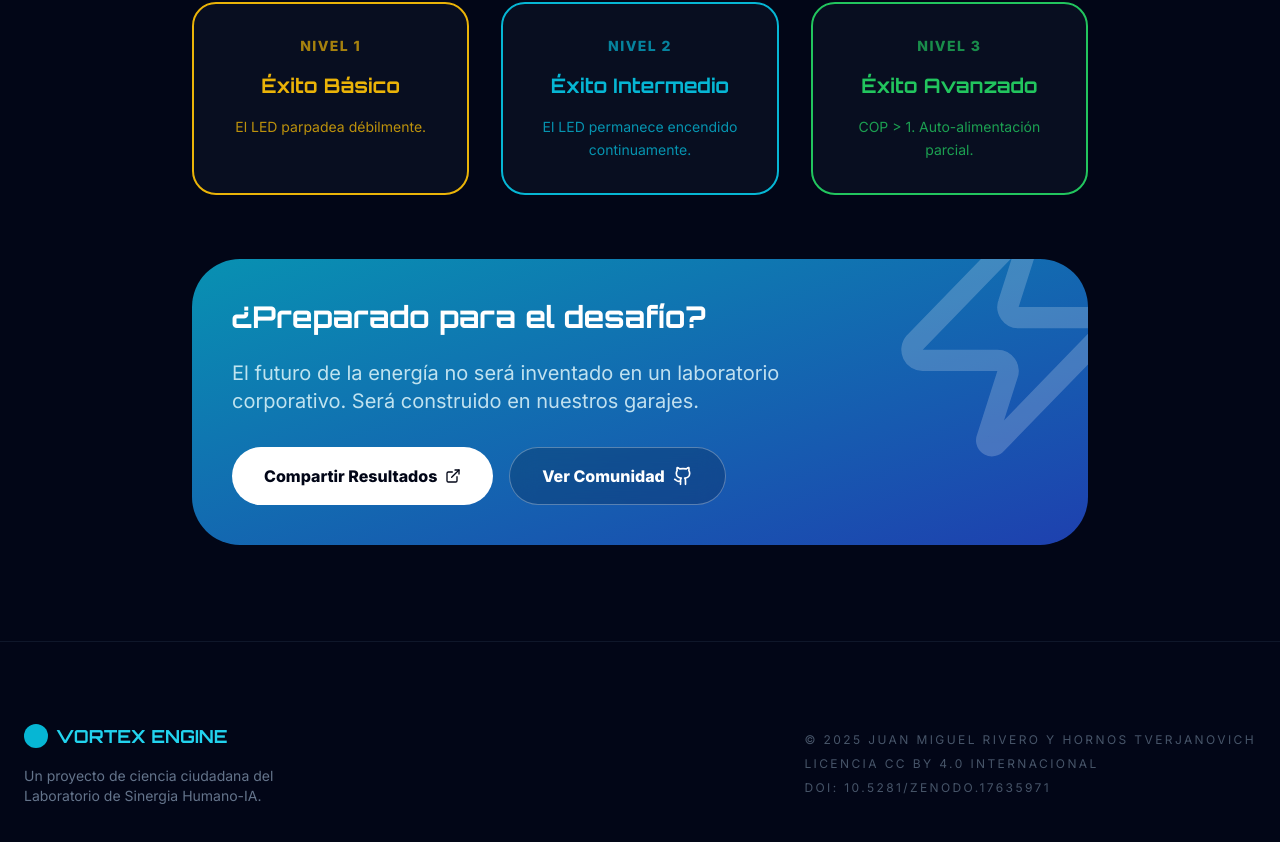
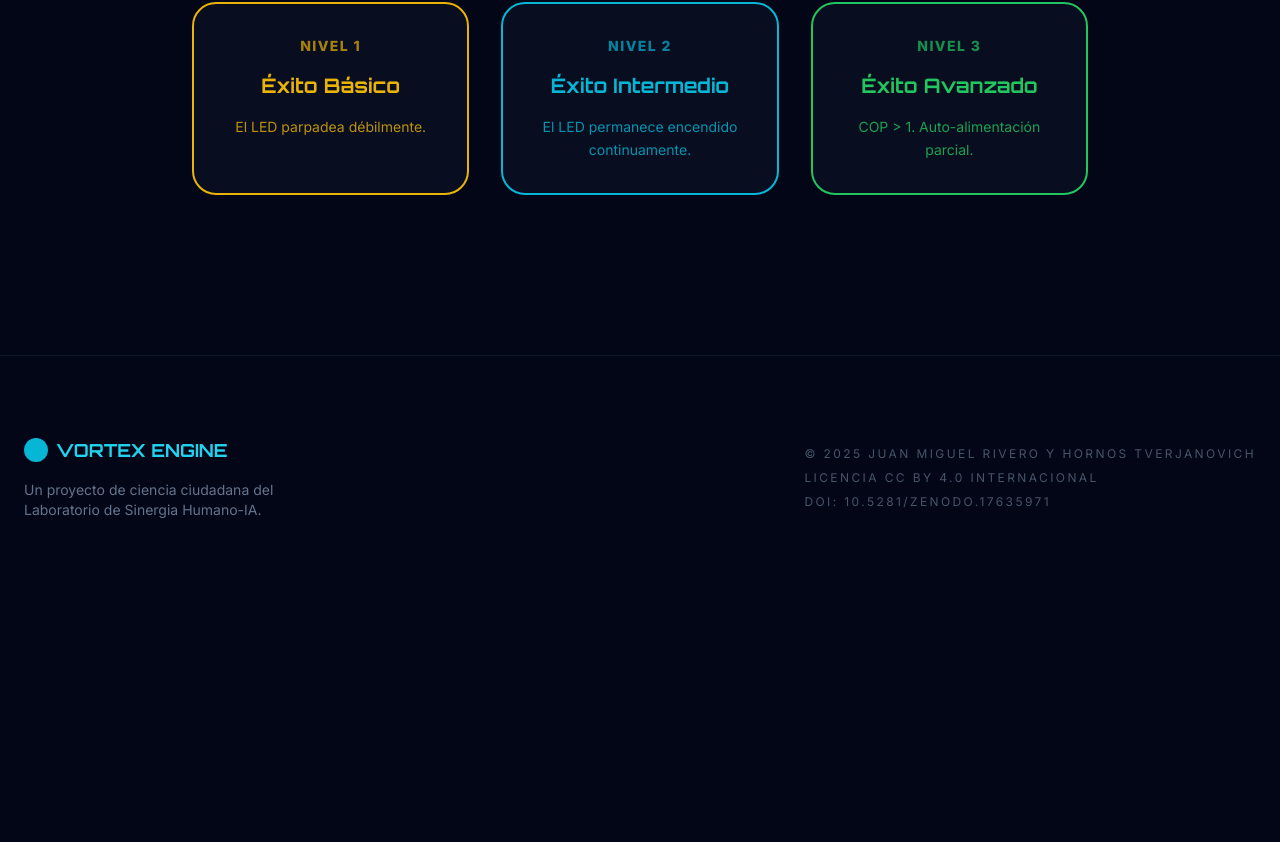
Before and after one commit to juanmiguel-dev/MdV, a React (Vite) app: page / in a window 1280 px wide. Shown: the part 3368-4210 px from the top of the page. After the commit the page ends 3968 px from the top, so only its background shows below. Built offline with nearby package versions, Linux system fonts and the light colour scheme.

Commit message:
WednesDay Night

```diff
--- a/App.tsx
+++ b/App.tsx
@@ -271,26 +271,6 @@ const App: React.FC = () => {
                 </div>
               ))}
             </div>
-
-            <div className="p-10 rounded-[3rem] bg-gradient-to-br from-cyan-600 to-blue-800 text-white relative overflow-hidden group">
-              <div className="absolute top-0 right-0 p-8 opacity-20 transform translate-x-1/4 -translate-y-1/4 group-hover:scale-110 transition-transform duration-1000">
-                <Zap className="w-64 h-64" />
-              </div>
-              <div className="relative z-10">
-                <h3 className="text-3xl font-orbitron font-black mb-6">¿Preparado para el desafío?</h3>
-                <p className="text-xl text-cyan-50/80 mb-8 max-w-xl">
-                  El futuro de la energía no será inventado en un laboratorio corporativo. Será construido en nuestros garajes.
-                </p>
-                <div className="flex flex-wrap gap-4">
-                  <button className="px-8 py-4 bg-white text-slate-950 font-bold rounded-full hover:bg-cyan-50 transition-colors flex items-center">
-                    Compartir Resultados <ExternalLink className="ml-2 w-4 h-4" />
-                  </button>
-                  <button className="px-8 py-4 bg-slate-950/20 backdrop-blur-md border border-white/30 text-white font-bold rounded-full hover:bg-white/10 transition-colors flex items-center">
-                    Ver Comunidad <Github className="ml-2 w-5 h-5" />
-                  </button>
-                </div>
-              </div>
-            </div>
           </div>
         </div>
       </section>
```
